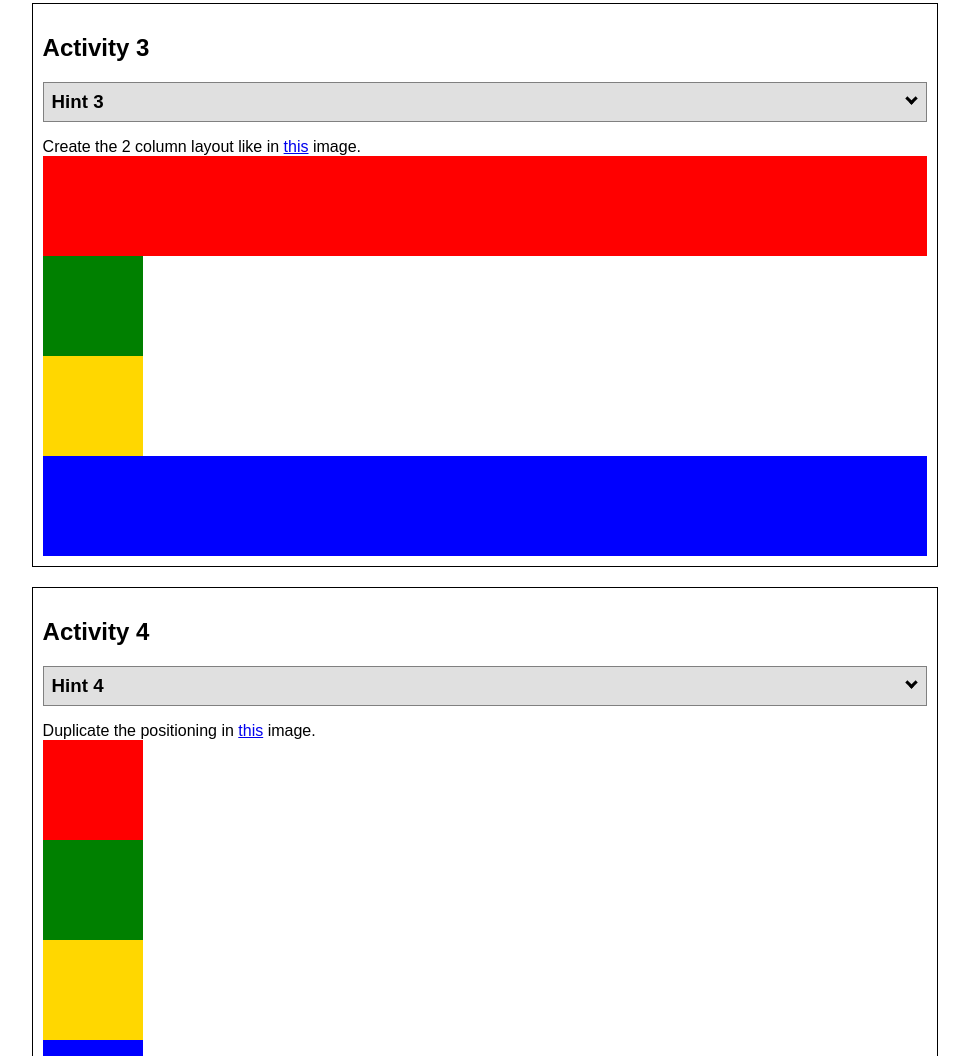
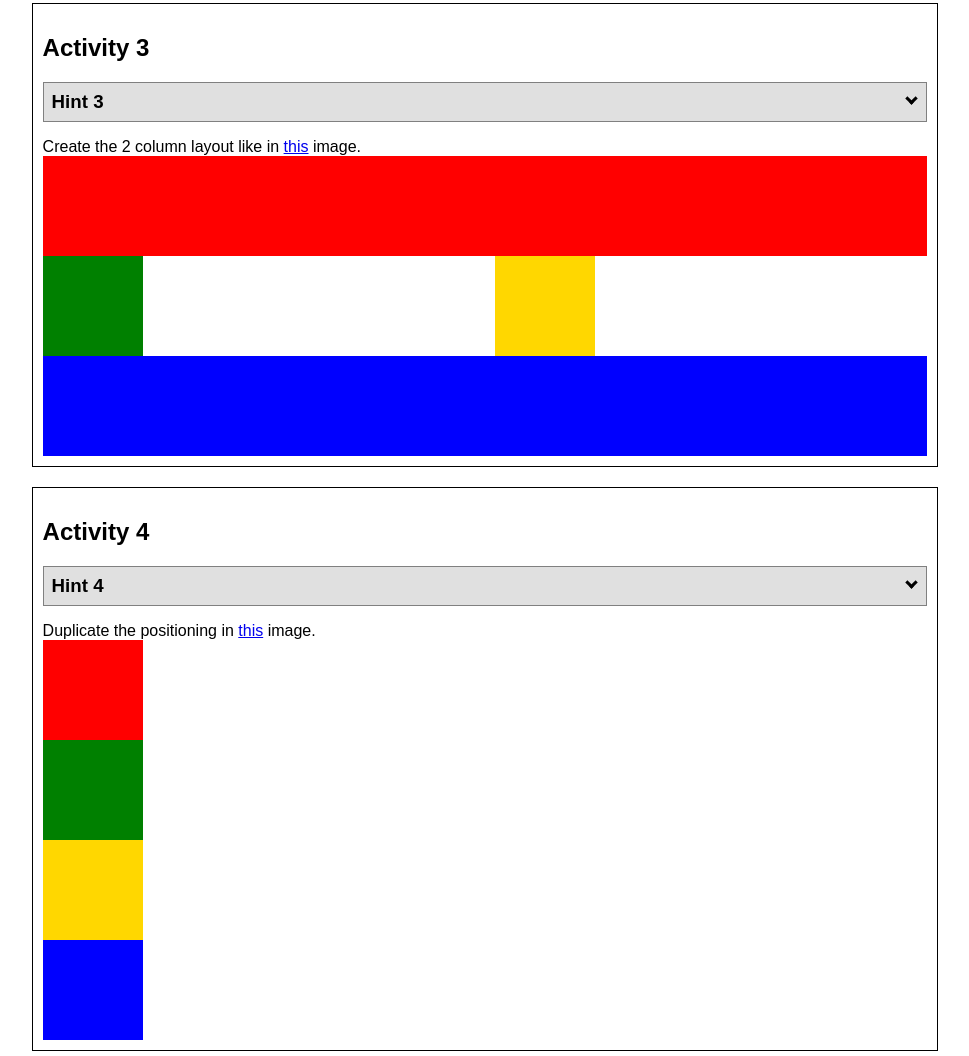
Before and after one commit to gamminghobbit/wdd130, a plain HTML site: page positioning.html in a window 1280 px wide. Shown: the part 1404-2460 px from the top of the page, without its empty margins (155-1124 px from the left). Drawn offline with Linux system fonts and the light colour scheme.

Commit message:
w6p12- ex.3

```diff
--- a/positionstyles.css
+++ b/positionstyles.css
@@ -93,7 +93,7 @@
   width: 100px;
   height: 100px;
   background-color: gold;
-  grid-column: 1/2;
+  grid-column: 2/3;
 }
 .blue3 {
   width: 100%;
```
